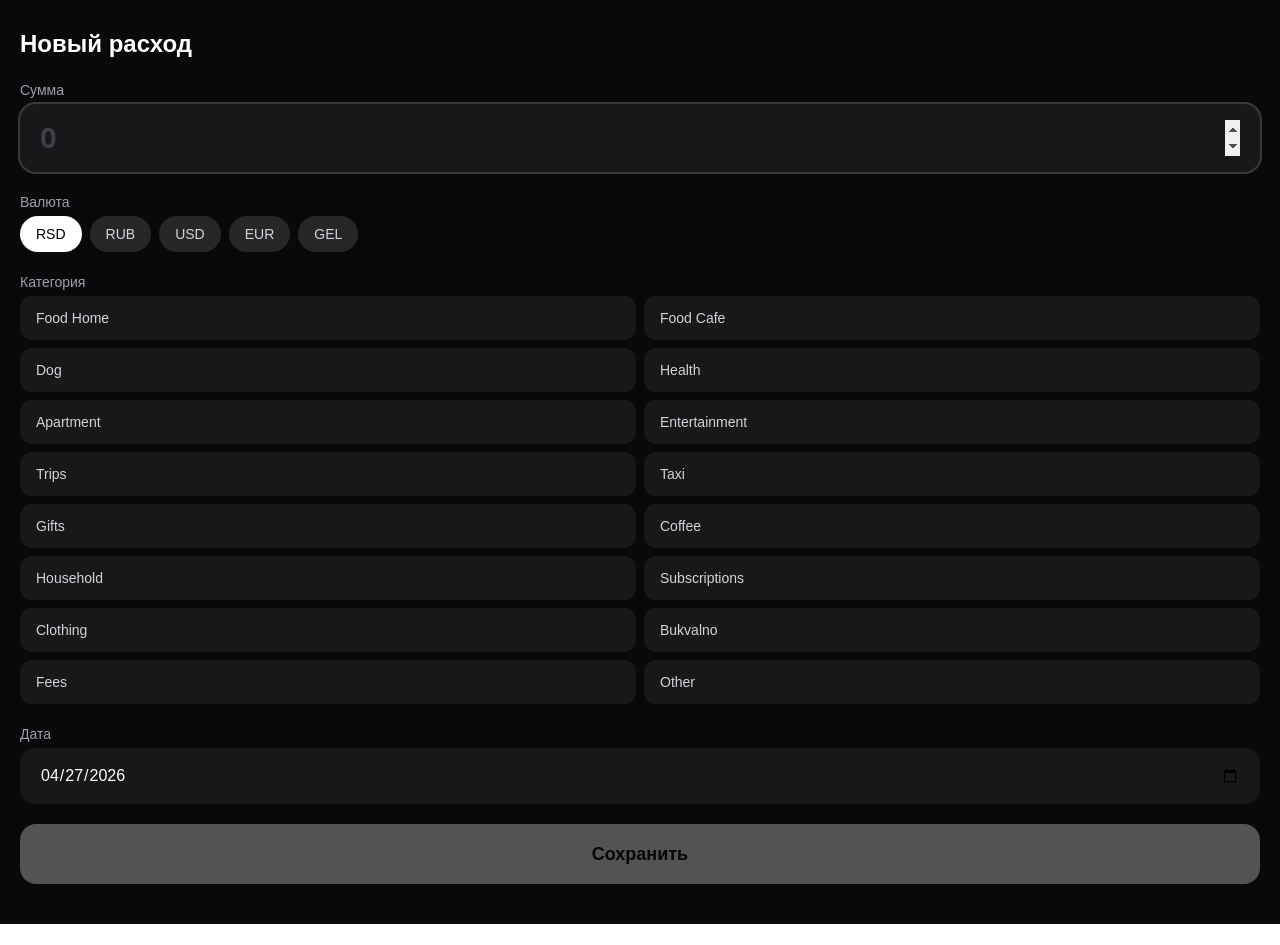
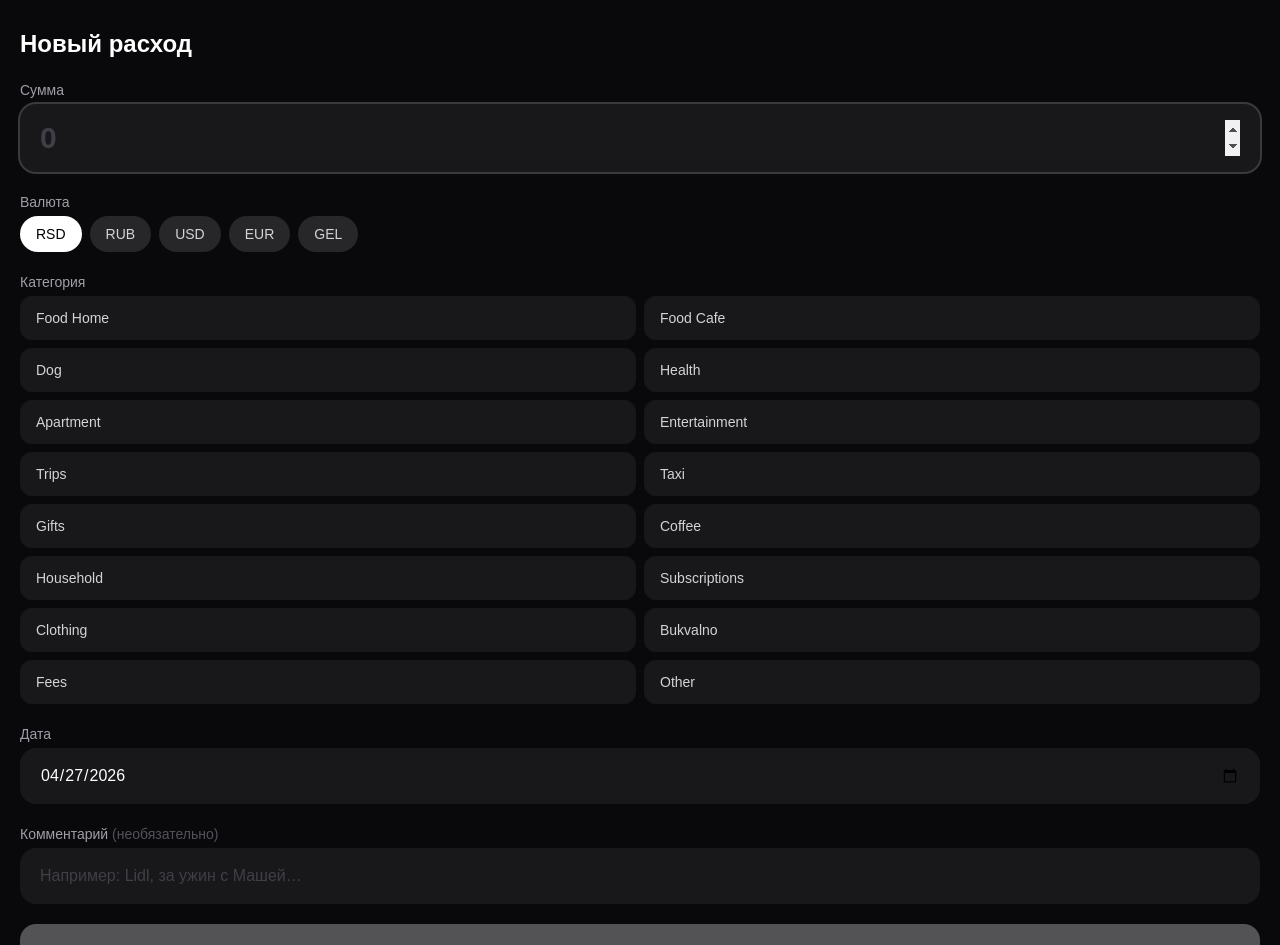
Before and after one commit to tedyfox/money, a Next.js app: page / in a window 1280 px wide. Shown: the top 945 px of the page. Before the commit the page ends 924 px from the top, so only its background shows below. Built offline with nearby package versions, Linux system fonts and the light colour scheme.

Commit message:
add note field

```diff
--- a/app/api/expenses/route.ts
+++ b/app/api/expenses/route.ts
@@ -27,7 +27,7 @@ export async function POST(req: NextRequest) {
     return NextResponse.json({ errors }, { status: 422 });
   }
 
-  const d = body as { amount: number; currency: Currency; category: string; entry_date: string };
+  const d = body as { amount: number; currency: Currency; category: string; entry_date: string; note?: string };
 
   let fxRate: number;
   try {
@@ -48,6 +48,7 @@ export async function POST(req: NextRequest) {
       entry_date: d.entry_date,
       amount_rsd: amountRsd,
       fx_rate_to_rsd: fxRate,
+      ...(d.note?.trim() ? { note: d.note.trim() } : {}),
     })
     .select("id, amount_rsd")
     .single();
--- a/app/page.tsx
+++ b/app/page.tsx
@@ -15,6 +15,7 @@ export default function ExpensePage() {
   const [currency, setCurrency] = useState<Currency>("RSD");
   const [category, setCategory] = useState<Category | "">("");
   const [entryDate, setEntryDate] = useState(today());
+  const [note, setNote] = useState("");
   const [state, setState] = useState<FormState>("idle");
   const [savedAmountRsd, setSavedAmountRsd] = useState<number | null>(null);
   const [errorMsg, setErrorMsg] = useState("");
@@ -34,7 +35,7 @@ export default function ExpensePage() {
       const res = await fetch(`/api/expenses?token=${encodeURIComponent(token)}`, {
         method: "POST",
         headers: { "Content-Type": "application/json" },
-        body: JSON.stringify({ amount: amountNum, currency, category, entry_date: entryDate }),
+        body: JSON.stringify({ amount: amountNum, currency, category, entry_date: entryDate, ...(note.trim() ? { note: note.trim() } : {}) }),
       });
 
       if (res.status === 401) {
@@ -65,6 +66,7 @@ export default function ExpensePage() {
     setAmount("");
     setCategory("");
     setEntryDate(today());
+    setNote("");
     setState("idle");
     setSavedAmountRsd(null);
   }
@@ -158,6 +160,19 @@ export default function ExpensePage() {
         />
       </div>
 
+      {/* Note */}
+      <div className="flex flex-col gap-1">
+        <label className="text-zinc-400 text-sm">Комментарий <span className="text-zinc-600">(необязательно)</span></label>
+        <input
+          type="text"
+          placeholder="Например: Lidl, за ужин с Машей…"
+          value={note}
+          onChange={(e) => setNote(e.target.value)}
+          maxLength={500}
+          className="bg-zinc-900 text-white rounded-2xl px-5 py-4 outline-none placeholder:text-zinc-700 focus:ring-2 focus:ring-white/20 text-base"
+        />
+      </div>
+
       {/* Error */}
       {state === "error" && (
         <p className="text-red-400 text-sm bg-red-950/40 rounded-xl px-4 py-3">{errorMsg}</p>
--- a/lib/validate.ts
+++ b/lib/validate.ts
@@ -13,6 +13,7 @@ export interface ExpenseInput {
   currency: Currency;
   category: Category;
   entry_date: string; // ISO date string YYYY-MM-DD
+  note?: string;
 }
 
 export interface ValidationError {
@@ -46,5 +47,10 @@ export function validateExpenseInput(data: unknown): ValidationError[] {
     if (isNaN(dt.getTime())) errors.push({ field: "entry_date", message: "Некорректная дата" });
   }
 
+  if (d.note !== undefined && d.note !== null) {
+    if (typeof d.note !== "string") errors.push({ field: "note", message: "Комментарий должен быть строкой" });
+    else if (d.note.length > 500) errors.push({ field: "note", message: "Комментарий не более 500 символов" });
+  }
+
   return errors;
 }
```
